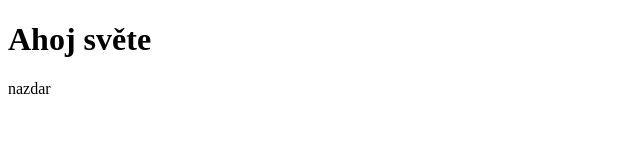
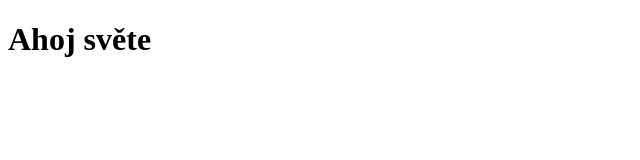
Before and after one commit to MartinaKurkova/git_zkouska, a plain HTML site: page index.html in a window 1280 px wide. Shown: the full height of the page, 0-640 px from the left. Drawn offline with Linux system fonts and the light colour scheme.

Commit message:
Smazání

```diff
--- a/index.html
+++ b/index.html
@@ -8,7 +8,6 @@
 </head>
 <body>
     <h1>Ahoj světe</h1>
-    <p>nazdar</p>
 
 </body>
 </html>
```
